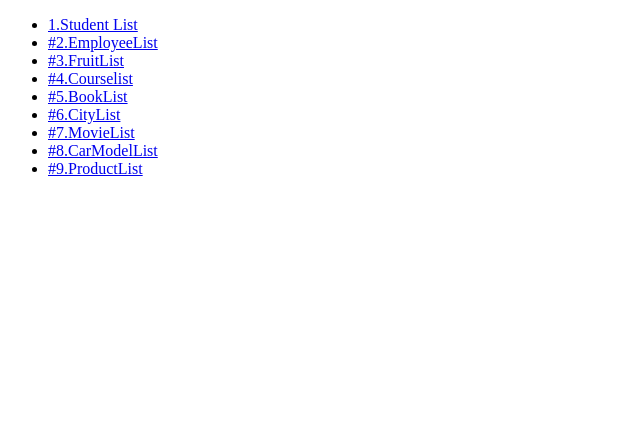
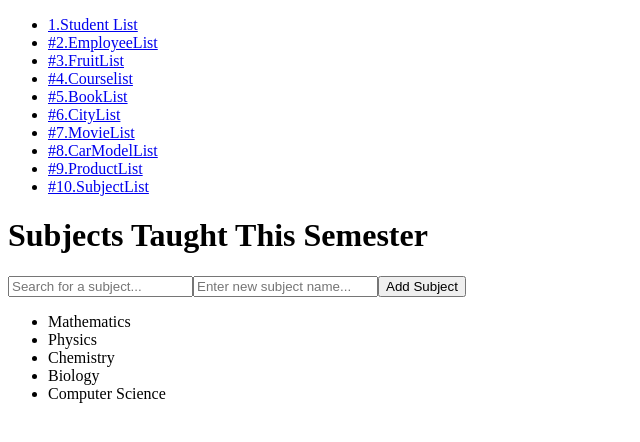
Before and after one commit to ChristineMaitom/AngularDataStructures, an Angular app: page /subject-list in a window 1280 px wide. Before the commit this address led to /. Shown: the top 442 px of the page, without its empty margins (0-640 px from the left). Built offline with nearby package versions, Linux system fonts and the light colour scheme.

Commit message:
#10 subject List

```diff
--- a/src/app/app.component.html
+++ b/src/app/app.component.html
@@ -9,7 +9,7 @@
     <li><a routerLink="movie-list">#7.MovieList</a></li>
     <li><a routerLink="car-model-list">#8.CarModelList</a></li>
     <li><a routerLink="product-list">#9.ProductList</a></li>
-
+    <li><a routerLink="subject-list">#10.SubjectList</a></li>
 
 
   </ul>
--- a/src/app/app.module.ts
+++ b/src/app/app.module.ts
@@ -14,6 +14,7 @@ import {CityListComponent} from "./components/city-list/city-list.component";
 import {MovieListComponent} from "./components/movie-list/movie-list.component";
 import {CarModelListComponent} from "./components/car-model-list/car-model-list.component";
 import {ProductListComponent} from "./components/product-list/product-list.component";
+import {SubjectListComponent} from "./components/subject-list/subject-list.component";
 
 
 const routes: Routes = [
@@ -26,7 +27,7 @@ const routes: Routes = [
   {path: 'movie-list', component: MovieListComponent},
   {path: 'car-model-list', component: CarModelListComponent},
   {path: 'product-list', component: ProductListComponent},
-
+  {path: 'subject-list', component: SubjectListComponent},
 
 ]
 
@@ -50,6 +51,7 @@ const routes: Routes = [
     MovieListComponent,
     CarModelListComponent,
     ProductListComponent,
+    SubjectListComponent,
 
 
 
--- /dev/null
+++ b/src/app/components/subject-list/subject-list.component.html
@@ -0,0 +1,25 @@
+<div class="subject-list">
+  <h1>Subjects Taught This Semester</h1>
+
+  <input
+    type="text"
+    [(ngModel)]="searchTerm"
+    placeholder="Search for a subject..."
+    class="search-input"
+  />
+
+  <input
+    type="text"
+    [(ngModel)]="newSubjectName"
+    placeholder="Enter new subject name..."
+    class="new-subject-input"
+  />
+
+  <button (click)="addSubject()" class="add-button">Add Subject</button>
+
+  <ul>
+    <li *ngFor="let subject of filteredSubjects()">
+      {{ subject.name }}
+    </li>
+  </ul>
+</div>
--- /dev/null
+++ b/src/app/components/subject-list/subject-list.component.ts
@@ -0,0 +1,31 @@
+import { Component } from '@angular/core';
+
+@Component({
+  selector: 'app-subject-list',
+  templateUrl: './subject-list.component.html',
+  styleUrl: './subject-list.component.css'
+})
+export class SubjectListComponent {
+  searchTerm: string = '';
+  newSubjectName: string = '';
+  subjects = [
+    { name: 'Mathematics' },
+    { name: 'Physics' },
+    { name: 'Chemistry' },
+    { name: 'Biology' },
+    { name: 'Computer Science' }
+  ];
+
+  filteredSubjects() {
+    return this.subjects.filter(subject =>
+      subject.name.toLowerCase().includes(this.searchTerm.toLowerCase())
+    );
+  }
+
+  addSubject() {
+    if (this.newSubjectName) {
+      this.subjects.push({ name: this.newSubjectName });
+      this.newSubjectName = ''; // Clear the input after adding
+    }
+  }
+}
```
Also changed, not shown: src/app/components/subject-list/subject-list.component.css (added), 1 other file (tests, documents, lock files or other folders).
